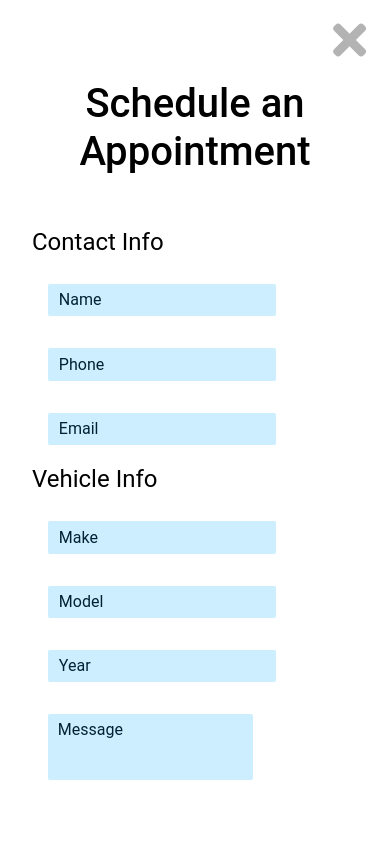
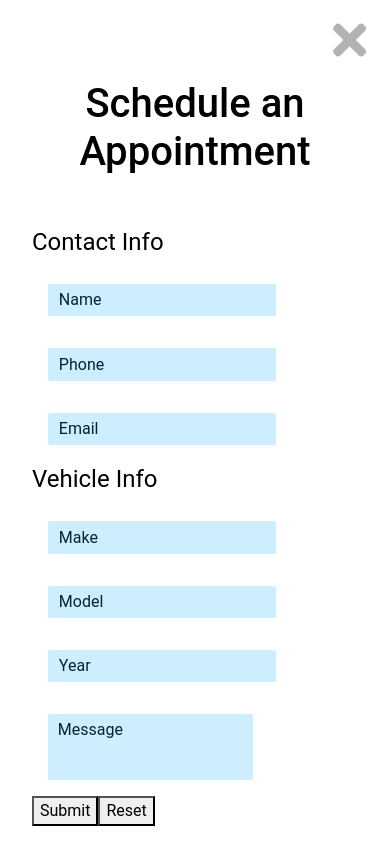
Before and after one commit to rhianonkilzer/jeremysgarage, a Vue app: page / in a window 390 px wide. Both pictures are taken after a click on the button "Schedule an appointment". Shown: the top 844 px of the page. Built offline with nearby package versions, Linux system fonts and the light colour scheme.

Commit message:
buttons
Co-authored-by: Christopher Brown <chbphone55@gmail.com>

```diff
--- a/src/components/form-button.vue
+++ b/src/components/form-button.vue
@@ -1,20 +1,21 @@
 <template>
-    <div class="form-button">
-
-
-    </div>
+    <button class="form-button">
+        <slot></slot>
+    </button>
 </template>
 
 
 <script>
     export default {
         name: 'form-button',
+        props: {},
         data() {
             return {}
         },
         computed: {},
         methods: {},
         components: {}
+
     }
 </script>
 
```
